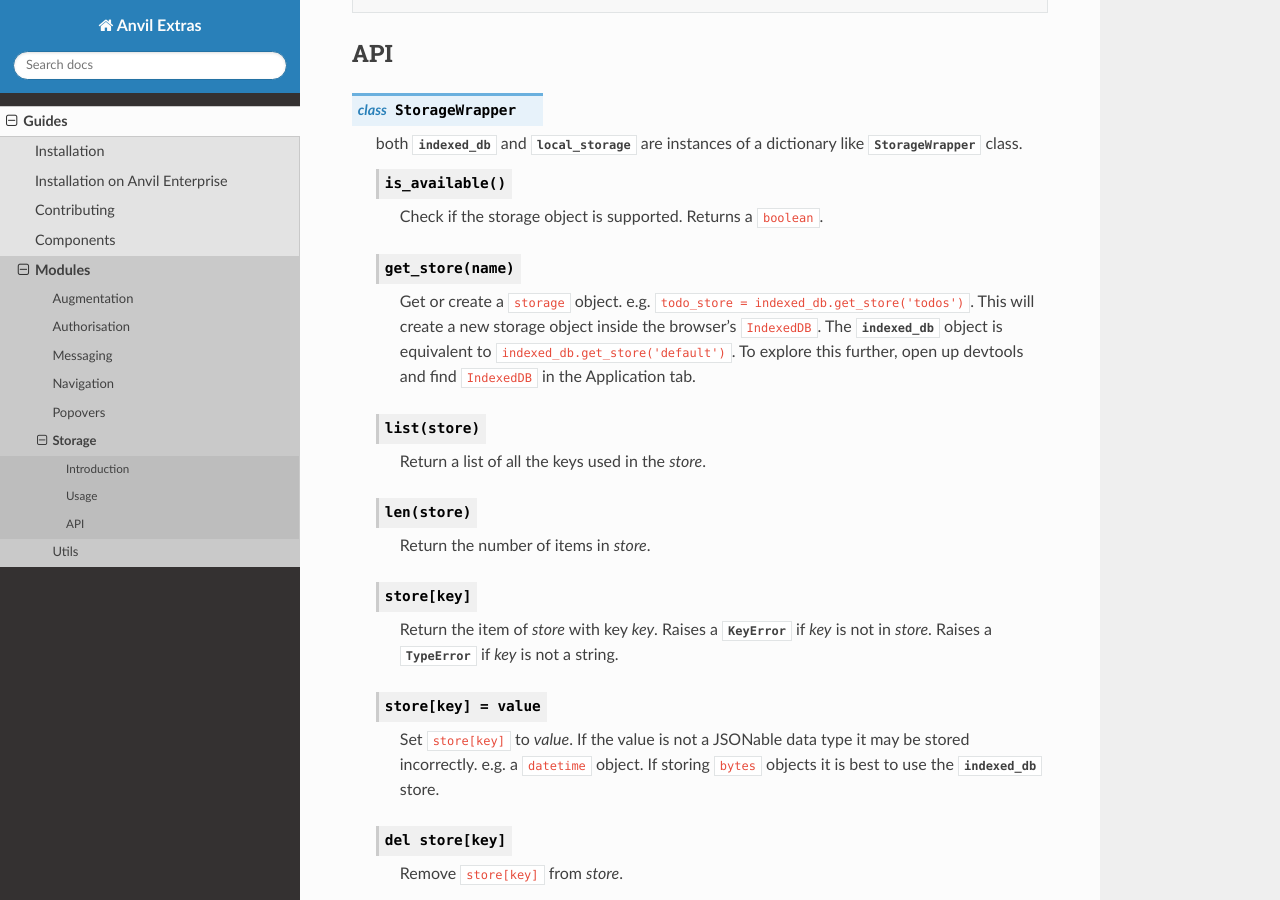
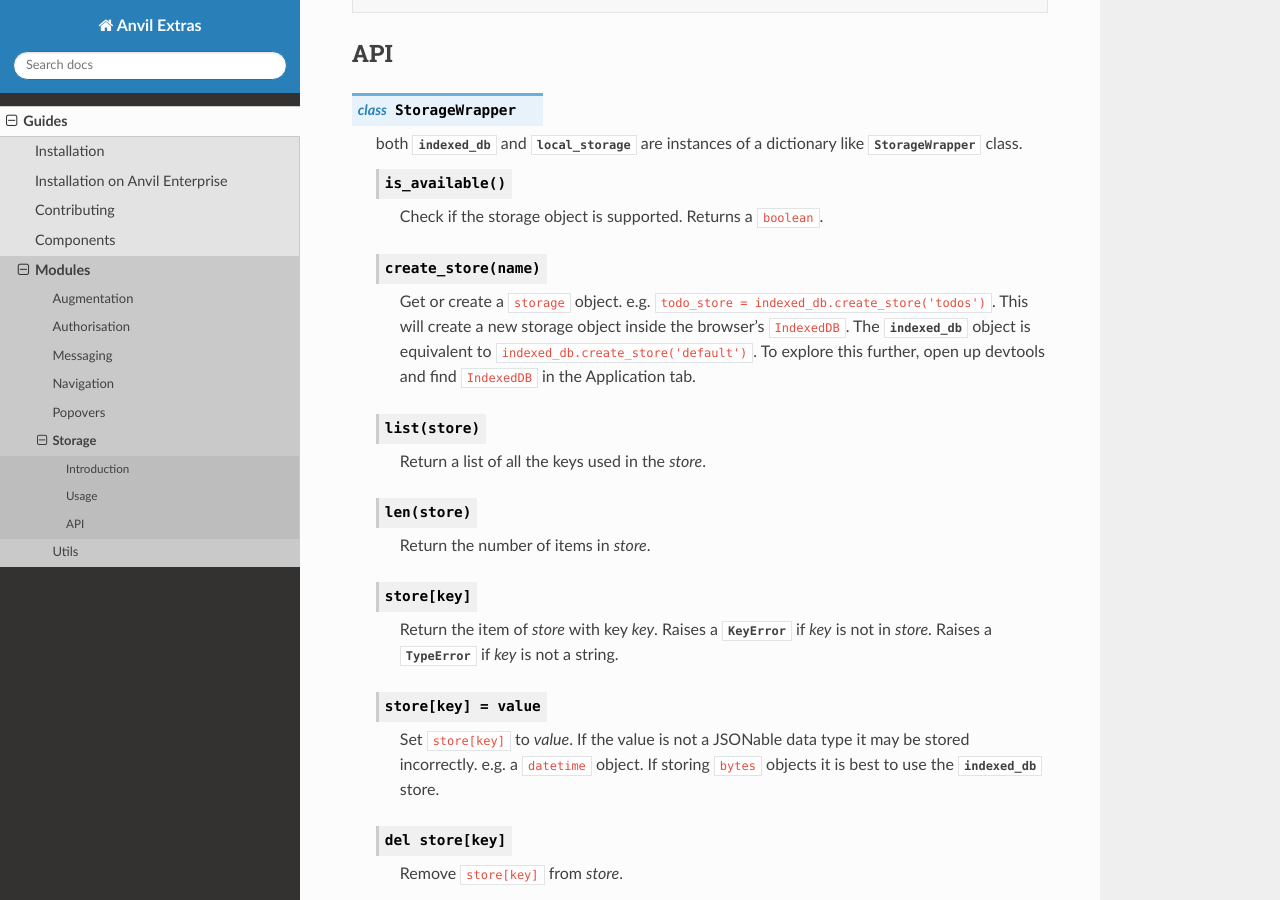
Before and after one commit to anvilistas/anvil-extras, a Sphinx documentation site: the page built from docs/guides/modules/storage.rst, in a window 1280 px wide and 900 px high, scrolled down 1159 px. Built offline with Sphinx 7.4.7 and the Read the Docs theme 2.0.0, drawn with Linux system fonts in a browser that asks for light colours.

Commit message:
create_store api version with inheritance

```diff
--- a/docs/guides/modules/storage.rst
+++ b/docs/guides/modules/storage.rst
@@ -64,10 +64,10 @@ API
 
       Check if the storage object is supported. Returns a ``boolean``.
 
-   .. describe:: get_store(name)
+   .. describe:: create_store(name)
 
-      Get or create a ``storage`` object. e.g. ``todo_store = indexed_db.get_store('todos')``. This will create a new storage object inside the browser's ``IndexedDB``.
-      The :attr:`indexed_db` object is equivalent to ``indexed_db.get_store('default')``. To explore this further, open up devtools and find ``IndexedDB`` in the Application tab.
+      Get or create a ``storage`` object. e.g. ``todo_store = indexed_db.create_store('todos')``. This will create a new storage object inside the browser's ``IndexedDB``.
+      The :attr:`indexed_db` object is equivalent to ``indexed_db.create_store('default')``. To explore this further, open up devtools and find ``IndexedDB`` in the Application tab.
 
    .. describe:: list(store)
 
```
Also changed, not shown: 1 other file.
